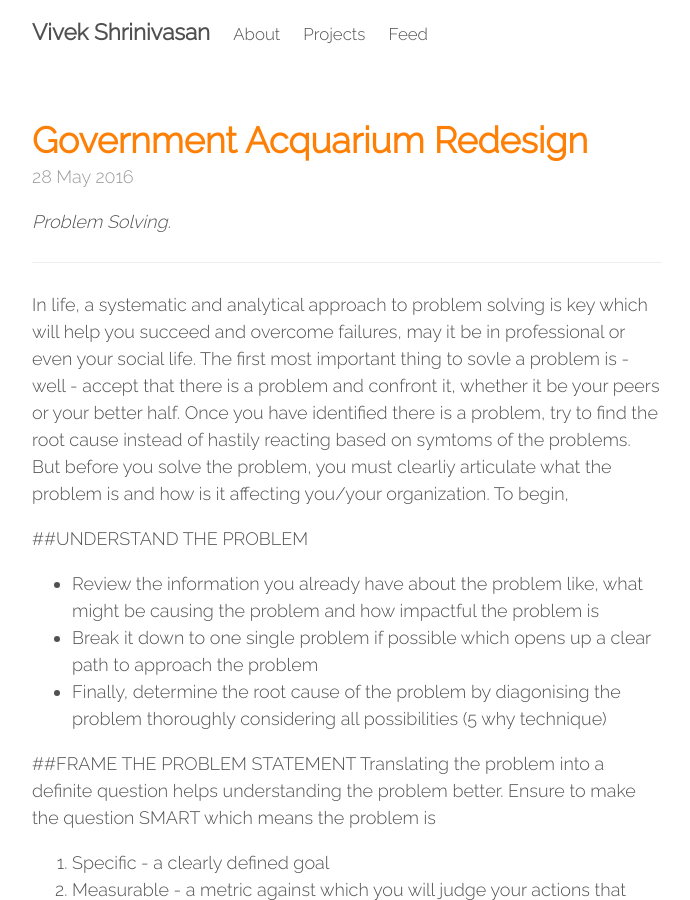
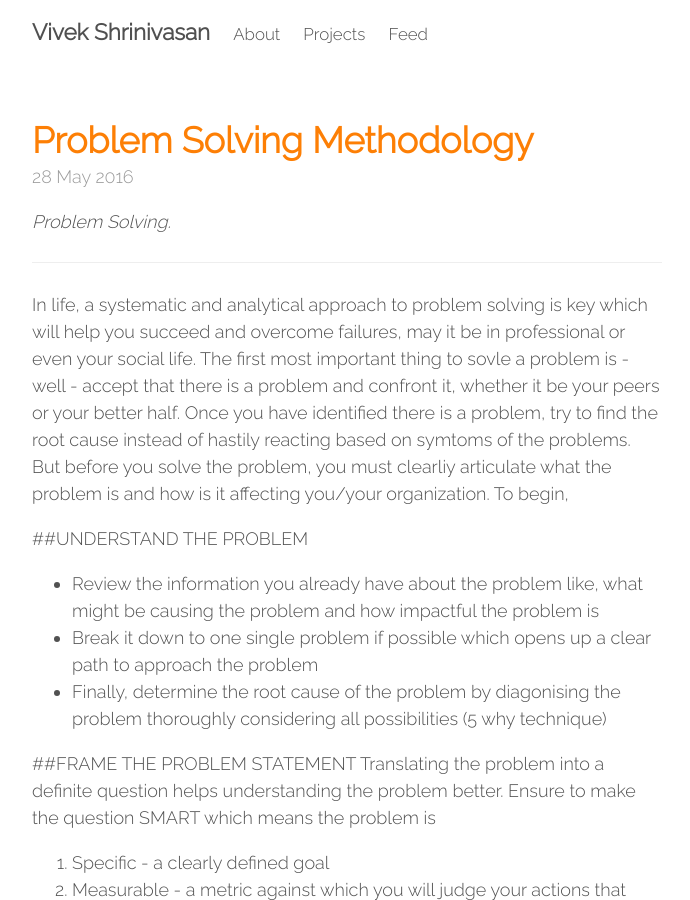
Before and after one commit to kaizer1v/kaizer1v.github.io, a Jekyll site: the page built from _posts/2016-05-28-problem-solving.md, in a window 1280 px wide and 900 px high. Shown: the whole window, without its empty margins (293-983 px from the left). Built offline with Jekyll 4.4.1, drawn with Linux system fonts in a browser that asks for light colours; nearby versions of some CDN libraries.

Commit message:
Update 2016-05-28-problem-solving.md
Changed title

```diff
--- a/_posts/2016-05-28-problem-solving.md
+++ b/_posts/2016-05-28-problem-solving.md
@@ -1,6 +1,6 @@
 ---
 layout: post
-title: Government Acquarium Redesign
+title: Problem Solving Methodology
 ---
 
 *Problem Solving.*
```
